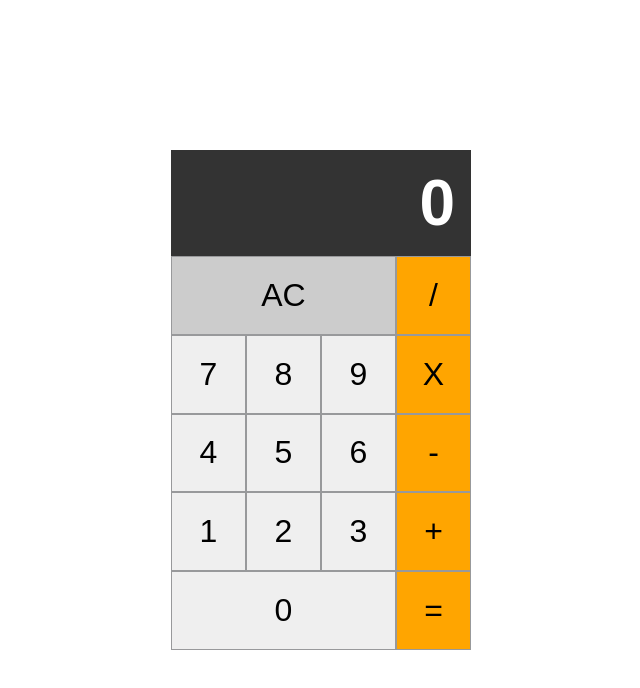
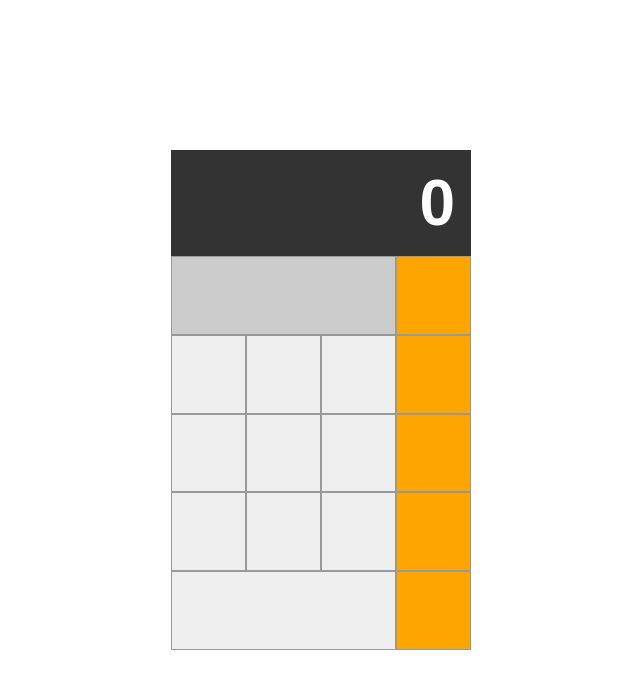
Before and after one commit to next-step/react-calculator, a React (Create React App) app: page / in a window 1280 px wide. Shown: the top 688 px of the page, without its empty margins (319-959 px from the left). Built offline with nearby package versions, Linux system fonts and the light colour scheme.

Commit message:
mod(Button): children을 받아 태그의 텍스트로 사용하도록 변경

```diff
--- a/src/components/common/Button.jsx
+++ b/src/components/common/Button.jsx
@@ -1,9 +1,9 @@
 import React from 'react';
 
-const Button = ({ className, value, onClick }) => {
+const Button = ({ className, value, onClick, children }) => {
   return (
     <button className={className} value={value} onClick={onClick}>
-      {value}
+      {children}
     </button>
   );
 };
```
